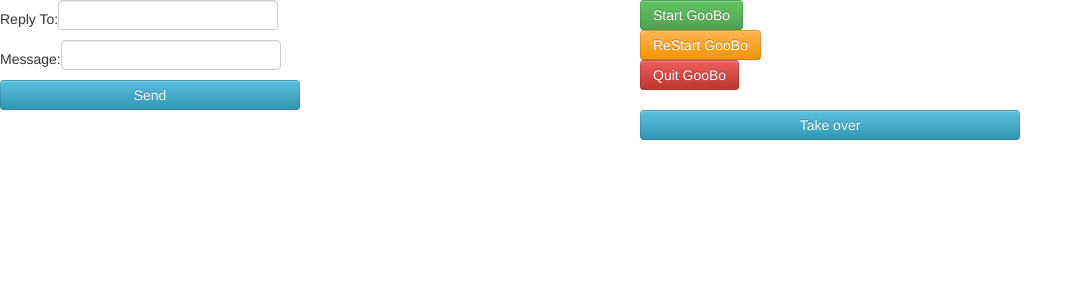
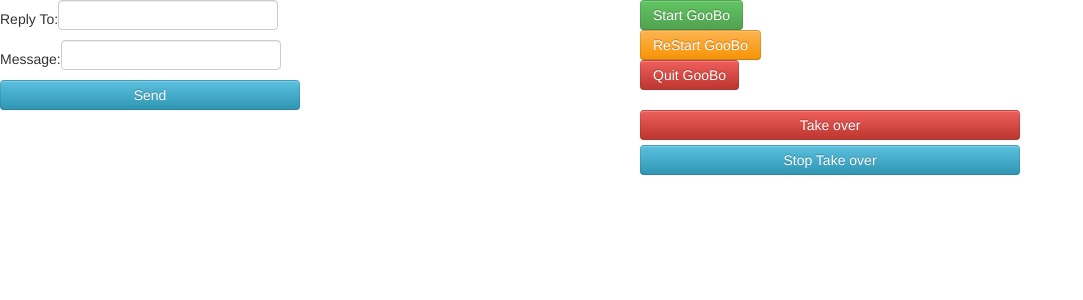
Before and after one commit to eytoss/GooBo, a Django app: page /goobo/ in a window 1280 px wide. Shown: the top 300 px of the page, without its empty margins (0-1083 px from the left). Run offline with Django 3.2, Linux system fonts and the light colour scheme.

Commit message:
Used is_active to control, added stop take over button:)

```diff
--- a/goobo/main/auto_reply.py
+++ b/goobo/main/auto_reply.py
@@ -34,7 +34,7 @@ def keyword_react(goobo, sender, recipient, message):
         d2_ts = time.mktime(dt_2.timetuple())
         return int((d1_ts - d2_ts) / 60)
 
-    auto_replys = AutoReply.objects.all()
+    auto_replys = AutoReply.objects.filter(is_active=True)
     for auto_reply in auto_replys:
         if auto_reply.keyword in message:
             now = datetime.datetime.now()
--- a/goobo/main/views.py
+++ b/goobo/main/views.py
@@ -21,13 +21,14 @@ goobo = bot.GooBo()
 
 def goobo_take_over(request):
     """
-        start count down for auto-reply
+        start/stop count down for auto-reply
     """
+    is_active = request.GET.get("is_active", "0")
     # enable the default auto-reply
     default_auto_reply = AutoReply.objects.get(id=1)
-    default_auto_reply.is_active = True
+    default_auto_reply.is_active = int(is_active)
     default_auto_reply.save()
-    return HttpResponse("abcde")
+    return HttpResponse(is_active)
 
 
 def goobo_start(request):
--- a/goobo/templates/main/goobo_control_panel.html
+++ b/goobo/templates/main/goobo_control_panel.html
@@ -6,11 +6,11 @@
 	<script type="text/javascript" src="../static/js/bootstrap.min.js"></script>
 	<link href="../static/css/bootstrap.min.css" rel="stylesheet" media="screen">
 	<script type="text/javascript">
-		function take_over(){
+		function take_over(is_active){
 	        $.ajax({
 	            url: "/goobo/take_over/",
 	            type:"GET",
-	            data:{start: "start"},
+	            data:{is_active: is_active},
 	            cache:false,
 	            success:function(response){
 	                //alert(response);
@@ -93,7 +93,8 @@
 	</div>
 	<div class="row">
 		<div class="span5 offset8">
-			<a onclick="take_over();" class="btn btn-info btn-block">Take over</a>
+			<a onclick="take_over(1);" class="btn btn-danger btn-block">Take over</a>
+			<a onclick="take_over(0);" class="btn btn-info btn-block">Stop Take over</a>
 		</div>
 	</div>
 </body>
```
